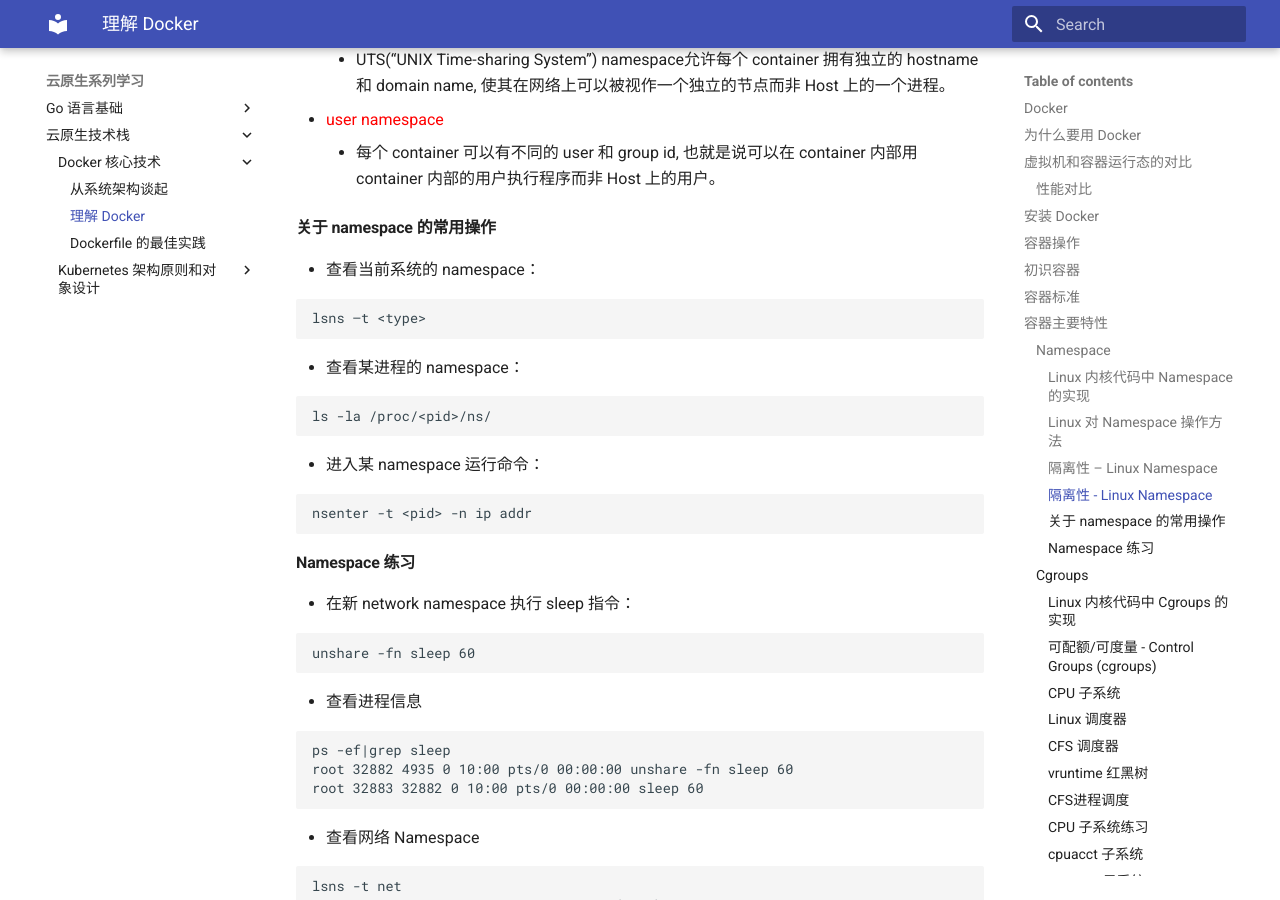
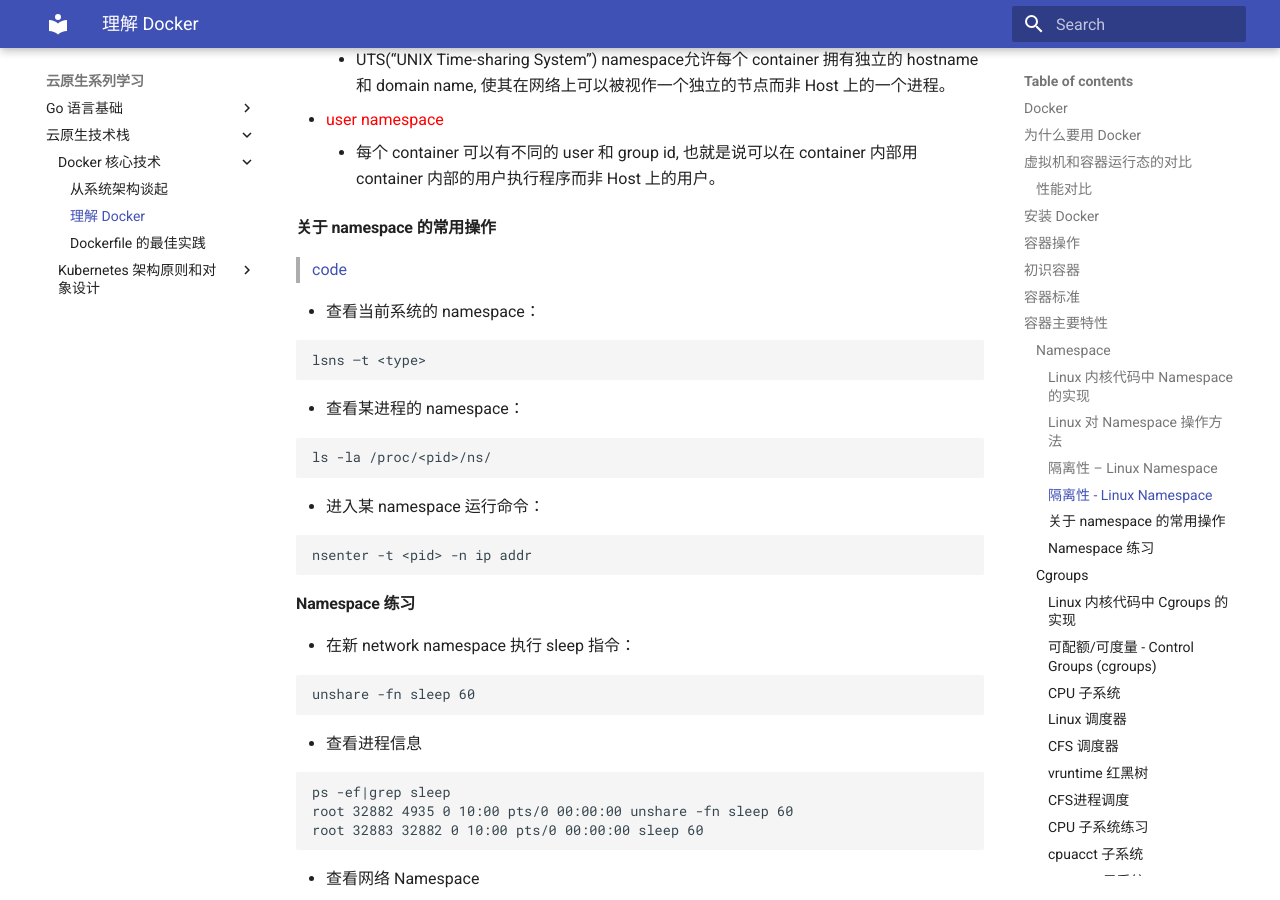
Before and after one commit to mkbooks/k8s-mengfanjie, an MkDocs documentation site: the page built from docs/2/1/2.md, in a window 1280 px wide and 900 px high, scrolled down 6833 px. Built offline with MkDocs 1.6.1 and Material for MkDocs 9.7.7, drawn with Linux system fonts in a browser that asks for light colours.

Commit message:
fix: docker.namespace

````diff
--- a/docs/2/1/2.md
+++ b/docs/2/1/2.md
@@ -167,6 +167,8 @@
     - 每个 container 可以有不同的 user 和 group id, 也就是说可以在 container 内部用 container 内部的用户执行程序而非 Host 上的用户。
 
 #### 关于 namespace 的常用操作
+> [code](https://github.com/mkbooks-codes/k8s-mengfanjie/02docker/01namespace.md)
+
 - 查看当前系统的 namespace：
 ```
 lsns –t <type>
````
